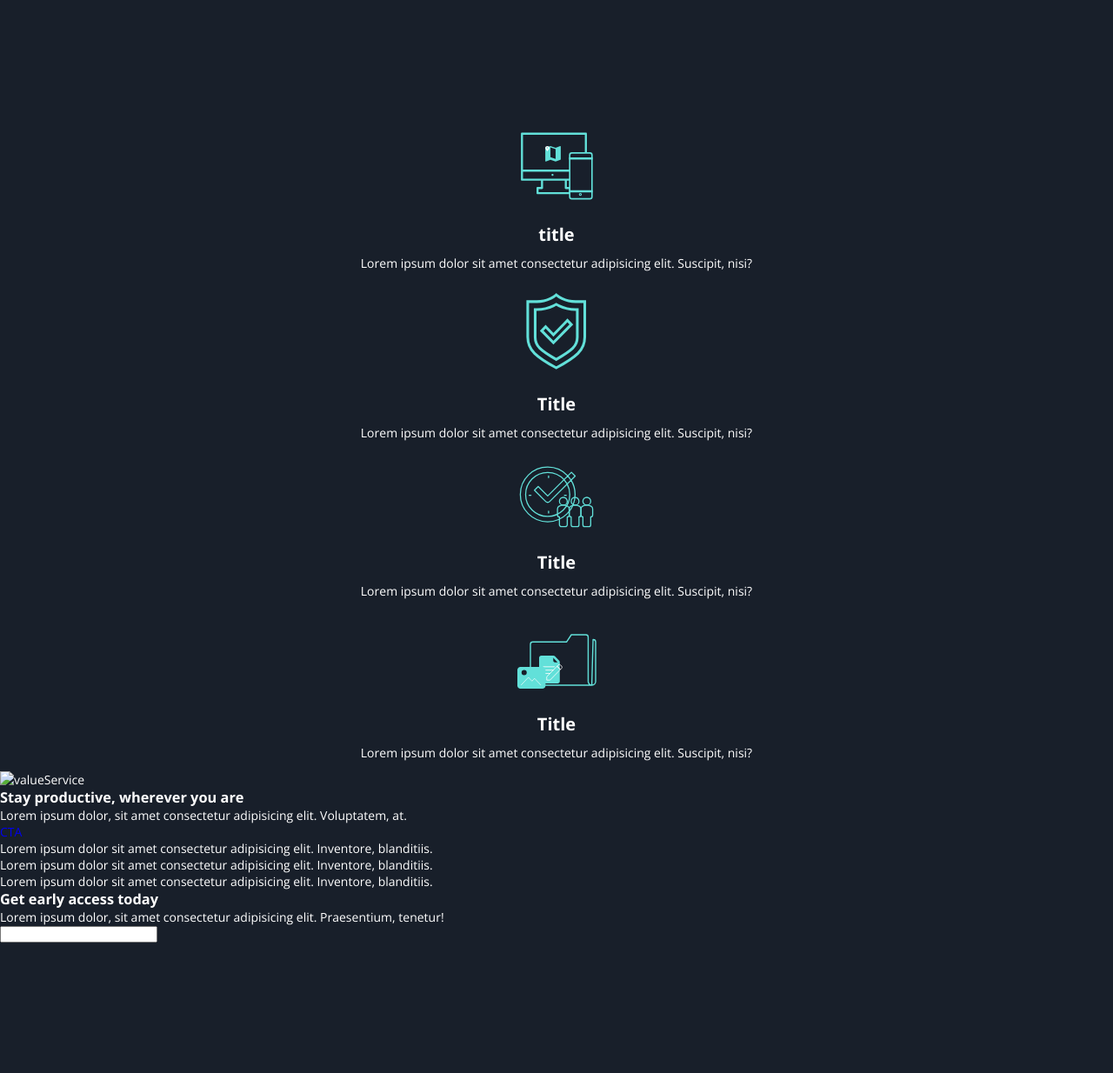
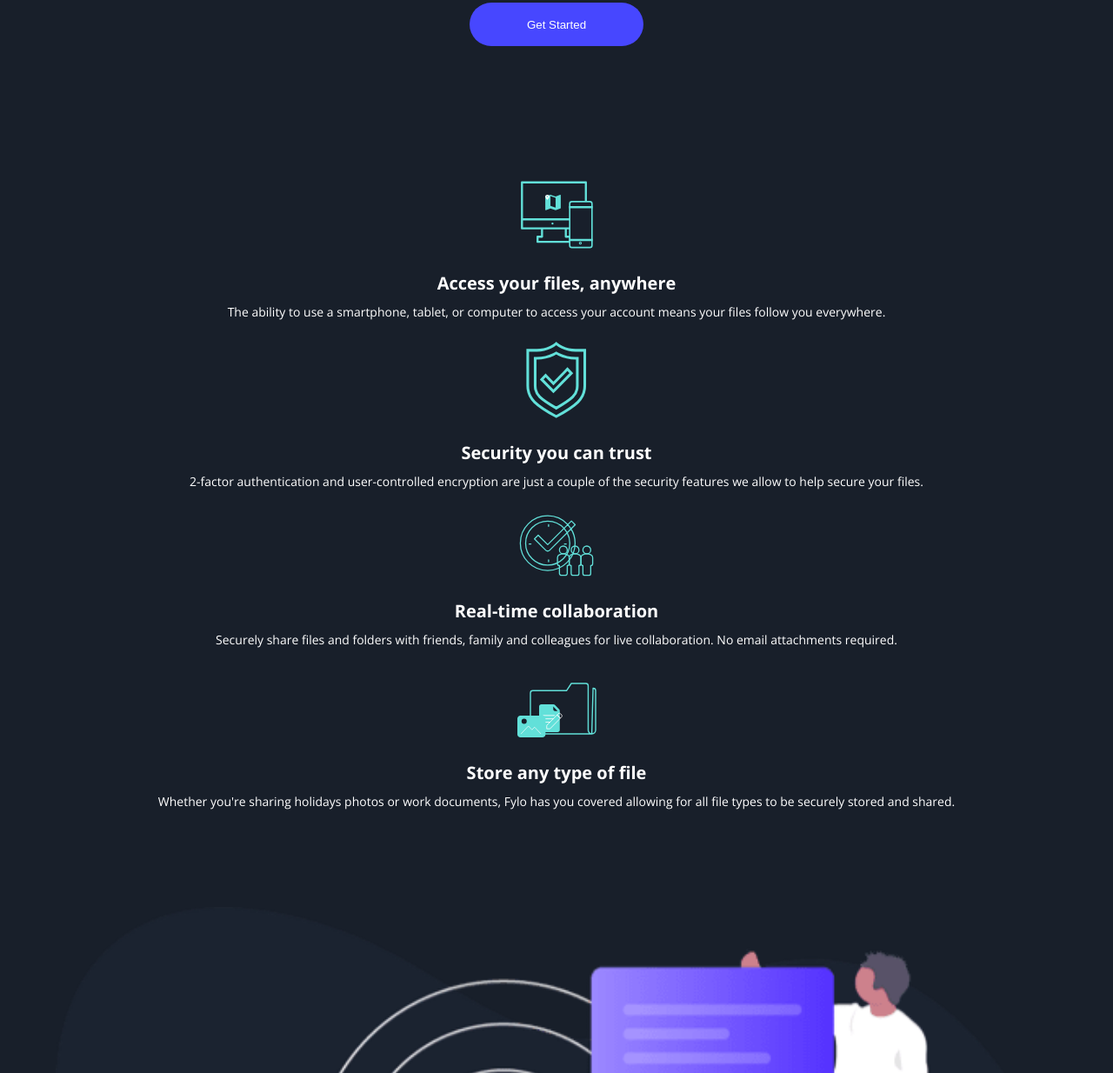
Before and after one commit to ScriptKev/fylo, a plain HTML site: page index.html in a window 1280 px wide. Shown: the part 568-1802 px from the top of the page at 87% size. Before the commit the page ends 1652 px from the top, so only its background shows below. Drawn offline with nearby package versions, Linux system fonts and the light colour scheme.

Commit message:
[ADD] Value Services IMG and Description v1

```diff
--- a/css/style.css
+++ b/css/style.css
@@ -100,7 +100,7 @@ button:focus {
     display: flex;
     justify-content: space-between;
     align-items: center;
-    padding: 20px 10px;
+    padding: 30px 20px;
 }
 
 .nav__links {
@@ -111,6 +111,7 @@ button:focus {
 
 .nav__link {
     margin: 0 5px;
+    font-family: 'Raleway', sans-serif;
 }
 
 /* Header Styles */
@@ -142,7 +143,14 @@ button:focus {
 }
 
 .header__description--cta-btn {
-    margin-top: 15px;
+    margin-top: 20px;
+    width: 200px;
+    height: 50px;
+    border-radius: 30px;
+    border: none;
+    color: white;
+    background-color: rgb(71, 71, 255)
+
 }
 
 /* Main Styles */
@@ -266,3 +274,31 @@ button:focus {
 .feature__quaternary--description p {
     margin-top: 10px;
 }
+
+/* Value Services */
+.valueService {
+    width: 100%;
+    height: 100%;
+    margin-top: 100px;
+
+}
+
+.valueService__img--container {
+    margin: auto;
+    width: 90%;
+}
+
+.valueSerivce__description {
+}
+
+.valueSerivce__description h3 {
+    font-size: 20px;
+    margin-top: 20px;
+    text-align: center;
+}
+
+.valueSerivce__description p {
+    margin-top: 20px;
+    text-align: left;
+    padding: 0 10px;
+}
--- a/index.html
+++ b/index.html
@@ -7,6 +7,7 @@
     <link href="https://fonts.googleapis.com/css2?family=Raleway:wght@400;700&display=swap" rel="stylesheet">
     <link href="https://fonts.googleapis.com/css2?family=Open+Sans:wght@400;700&display=swap" rel="stylesheet">
     <link rel="stylesheet" href="./css/style.css">
+    <link rel="stylesheet" href="./css/queries.css">
 </head>
 <body>
     <nav class="nav">
@@ -31,7 +32,10 @@
                 All your files in one secure location, accessible anywhere<br />
             </h3>
 
-            <p class="header__description--description"> Lorem ipsum dolor sit amet consectetur adipisicing elit. Accusantium, totam. </p>
+            <p class="header__description--description">
+                Fylo stores all your most important files in one secure location. Access them wherever
+                you need, share and collaborate with friends family, and co-workers.
+            </p>
 
             <button class="header__description--cta-btn">Get Started</button>
         </section>
@@ -45,8 +49,11 @@
                 </figure>
 
                 <div class="feature__primary--description">
-                    <h4>title</h4>
-                    <p>Lorem ipsum dolor sit amet consectetur adipisicing elit. Suscipit, nisi?</p>
+                    <h4>Access your files, anywhere</h4>
+                    <p>
+                        The ability to use a smartphone, tablet, or computer to access your account means your
+                        files follow you everywhere.
+                    </p>
                 </div>
             </article>
 
@@ -56,8 +63,11 @@
                 </figure>
 
                 <div class="feature__secondary--description">
-                    <h4>Title</h4>
-                    <p>Lorem ipsum dolor sit amet consectetur adipisicing elit. Suscipit, nisi?</p>
+                    <h4>Security you can trust</h4>
+                    <p>
+                        2-factor authentication and user-controlled encryption are just a couple of the security
+                        features we allow to help secure your files.
+                    </p>
                 </div>
             </article>
 
@@ -67,8 +77,11 @@
                 </figure>
 
                 <div class="feature__tertiary--description">
-                    <h4>Title</h4>
-                    <p>Lorem ipsum dolor sit amet consectetur adipisicing elit. Suscipit, nisi?</p>
+                    <h4>Real-time collaboration</h4>
+                    <p>
+                        Securely share files and folders with friends, family and colleagues for live collaboration.
+                        No email attachments required.
+                    </p>
                 </div>
             </article>
 
@@ -78,21 +91,32 @@
                 </figure>
 
                 <div class="feature__quaternary--description">
-                    <h4>Title</h4>
-                    <p>Lorem ipsum dolor sit amet consectetur adipisicing elit. Suscipit, nisi?</p>
+                    <h4>Store any type of file</h4>
+                    <p>
+                        Whether you're sharing holidays photos or work documents, Fylo has you covered allowing for all
+                        file types to be securely stored and shared.
+                    </p>
                 </div>
             </article>
         </section>
 
         <section class="valueService">
             <figure class="valueService__img--container">
-                <img src="" alt="valueService">
+                <img src="./static/images/illustration-stay-productive.png" alt="valueService" width="100%">
             </figure>
 
             <section class="valueSerivce__description">
                 <h3>Stay productive, wherever you are</h3>
-                <p>Lorem ipsum dolor, sit amet consectetur adipisicing elit. Voluptatem, at.</p>
-                <a href="#" target="_blank" rel="noopener noreferrer">CTA</a>
+                <p>
+                    Never let location be an issue when accessing your files. Fylo has you covered for all of your file
+                    storage needs.
+                    <br />
+                    <br />
+                    Securely share files and folders with friends, family and colleagues for live collaboration. No email
+                    attachments required.
+                    <br>
+                    <a href="#" target="_blank" rel="noopener noreferrer">CTA</a>
+                </p>
             </section>
         </section>
 
```
Also changed, not shown: css/queries.css (added), 1 other file.
